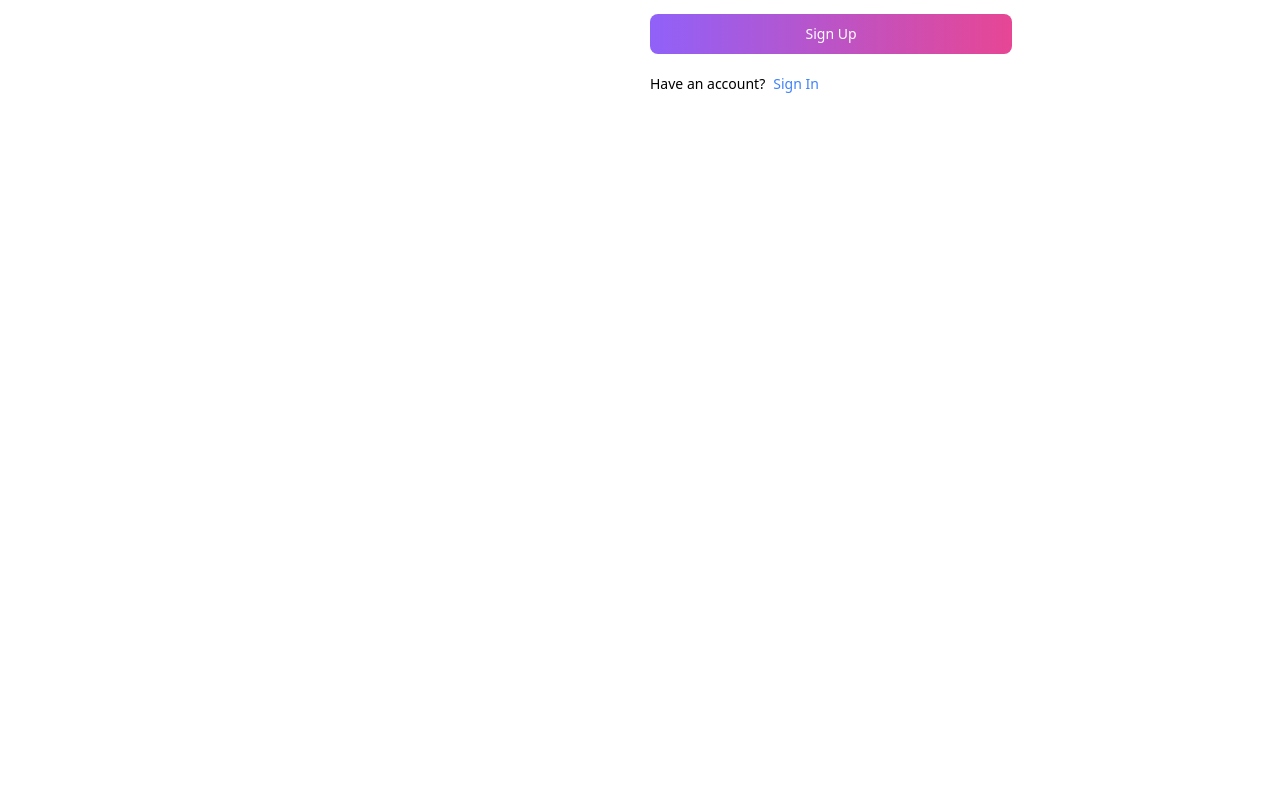
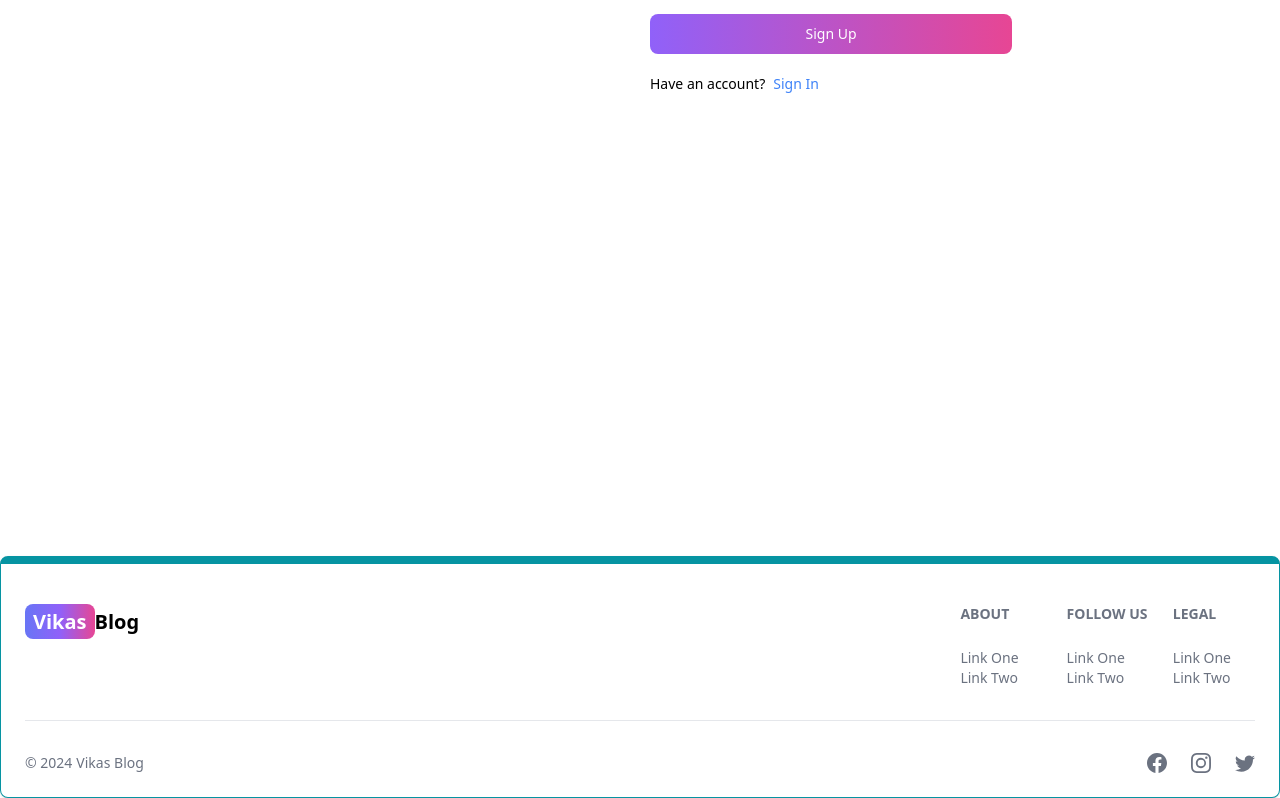
Before and after one commit to vikas-z-pinnacle/blogApp, a React (Vite) app in the folder client/: page /sign-up in a window 1280 px wide. Shown: the part 388-1186 px from the top of the page. Before the commit the page ends 944 px from the top, so only its background shows below. Built offline with nearby package versions, Linux system fonts and the light colour scheme.

Commit message:
Signup and Footer

```diff
--- a/client/src/App.jsx
+++ b/client/src/App.jsx
@@ -6,6 +6,7 @@
 import Dashboard from "./pages/Dashboard";
 import Projects from "./pages/Projects";
 import Header from "./components/Header";
+import Footer from "./components/Footer";
 
 export default function App() {
   return (
@@ -19,6 +20,7 @@
         <Route path="/dashboard" element={<Dashboard />} />
         <Route path="/projects" element={<Projects />} />
       </Routes>
+      <Footer />
     </BrowserRouter>
   )
 }
--- /dev/null
+++ b/client/src/components/Footer.jsx
@@ -0,0 +1,80 @@
+import { Footer } from "flowbite-react";
+import { Link } from "react-router-dom";
+import { BsFacebook, BsInstagram, BsTwitter } from "react-icons/bs";
+
+export default function FooterComponent() {
+    return (
+        <Footer container className="border border-t-8 border-teal-500">
+            <div className="w-full max-w-7xl mx-auto">
+                <div className="grid w-full justify-between sm:flex md:grid-cols-1">
+                    <div className="mt-5">
+                        <Link to="/" className="self-center whitespace-nowrap text-lg sm:text-xl font-semibold dark:text-white">
+                            <span className="px-2 py-1 bg-gradient-to-r from-indigo-500 via-purple-500 to-pink-500 rounded-lg text-white">Vikas</span>
+                            Blog
+                        </Link>
+                    </div>
+                    <div className="grid grid-cols-2 gap-8 mt-4 sm:grid-cols-3 sm:gap-6">
+                        <div>
+                            <Footer.Title title="About" />
+                            <Footer.LinkGroup className="flex flex-col">
+                                <Footer.Link
+                                    href="https://google.com"
+                                    target="_blank"
+                                    rel="noopener noreferrer"
+                                >Link One</Footer.Link>
+                                <Footer.Link
+                                    href="https://google.com"
+                                    target="_blank"
+                                    rel="noopener noreferrer"
+                                >Link Two</Footer.Link>
+                            </Footer.LinkGroup>
+                        </div>
+                        <div>
+                            <Footer.Title title="Follow Us" />
+                            <Footer.LinkGroup className="flex flex-col">
+                                <Footer.Link
+                                    href="https://google.com"
+                                    target="_blank"
+                                    rel="noopener noreferrer"
+                                >Link One</Footer.Link>
+                                <Footer.Link
+                                    href="https://google.com"
+                                    target="_blank"
+                                    rel="noopener noreferrer"
+                                >Link Two</Footer.Link>
+                            </Footer.LinkGroup>
+                        </div>
+                        <div>
+                            <Footer.Title title="Legal" />
+                            <Footer.LinkGroup className="flex flex-col">
+                                <Footer.Link
+                                    href="https://google.com"
+                                    target="_blank"
+                                    rel="noopener noreferrer"
+                                >Link One</Footer.Link>
+                                <Footer.Link
+                                    href="https://google.com"
+                                    target="_blank"
+                                    rel="noopener noreferrer"
+                                >Link Two</Footer.Link>
+                            </Footer.LinkGroup>
+                        </div>
+                    </div>
+                </div>
+                <Footer.Divider />
+                <div className="w-full sm:flex sm:items-center sm:justify-between">
+                    <Footer.Copyright
+                        href="#"
+                        by="Vikas Blog"
+                        year={new Date().getFullYear()}
+                    />
+                    <div className="flex gap-6 sm:mt-0 mt-4 sm:justify-center">
+                        <Footer.Icon href="#" icon={BsFacebook} />
+                        <Footer.Icon href="#" icon={BsInstagram} />
+                        <Footer.Icon href="#" icon={BsTwitter} />
+                    </div>
+                </div>
+            </div>
+        </Footer>
+    )
+}
--- a/client/src/pages/SignUp.jsx
+++ b/client/src/pages/SignUp.jsx
@@ -1,8 +1,43 @@
-import { Button, Label, TextInput } from "flowbite-react";
-import { Link } from "react-router-dom";
+import { Alert, Button, Label, Spinner, TextInput } from "flowbite-react";
+import { useState } from "react";
+import { Link, useNavigate } from "react-router-dom";
 
 
 export default function SignUp() {
+    const [formData, setFormData] = useState({});
+    const [errorMessage, setErrorMessage] = useState(null);
+    const [loading, setLoading] = useState(false);
+    const navigate = useNavigate();
+
+    const handleChange = (e) => {
+        setFormData({ ...formData, [e.target.id]: e.target.value.trim() });
+    }
+    const handleSubmit = async (e) => {
+        e.preventDefault();
+        if (!formData.username || !formData.email || !formData.password) {
+            return setErrorMessage("Please fill out all fields.");
+        }
+        try {
+            setLoading(true);
+            setErrorMessage(null);
+            const res = await fetch('/api/auth/signup', {
+                method: "POST",
+                headers: { 'Content-Type': 'application/json' },
+                body: JSON.stringify(formData)
+            });
+            const data = await res.json();
+            if (data.success === false) {
+                return setErrorMessage(data.message);
+            }
+            setLoading(false);
+            if (res.ok) {
+                navigate('/sign-in');
+            }
+        } catch (error) {
+            setLoading(false);
+            return setErrorMessage(error.message);
+        }
+    }
     return (
         <div className="min-h-screen mt-20">
             <div className="flex p-3 max-w-3xl mx-auto flex-col md:flex-row md:items-center gap-5">
@@ -16,25 +51,41 @@
                 </div>
                 {/* Right */}
                 <div className="flex-1">
-                    <form className="flex flex-col gap-4">
+                    <form className="flex flex-col gap-4" onSubmit={handleSubmit}>
                         <div>
                             <Label value="Your Username" />
-                            <TextInput type="text" placeholder="Username" id="username" />
+                            <TextInput type="text" placeholder="Username" id="username" onChange={handleChange} />
                         </div>
                         <div>
                             <Label value="Your Email" />
-                            <TextInput type="text" placeholder="Email" id="email" />
+                            <TextInput type="email" placeholder="Email" id="email" onChange={handleChange} />
                         </div>
                         <div>
                             <Label value="Your Password" />
-                            <TextInput type="text" placeholder="Password" id="password" />
+                            <TextInput type="password" placeholder="Password" id="password" onChange={handleChange} />
                         </div>
-                        <Button type="submit" gradientDuoTone="purpleToPink">Sign Up</Button>
+                        <Button type="submit" gradientDuoTone="purpleToPink" disabled={loading}>
+                            {
+                                loading ? (
+                                    <>
+                                        <Spinner size="sm" />
+                                        <span className="pl-3">Loading...</span>
+                                    </>
+                                ) : 'Sign Up'
+                            }
+                        </Button>
                     </form>
                     <div className="flex gap-2 text-sm mt-5">
                         <span>Have an account?</span>
                         <Link to="/sign-in" className="text-blue-500">Sign In</Link>
                     </div>
+                    {
+                        errorMessage && (
+                            <Alert className="mt-5" color="failure">
+                                {errorMessage}
+                            </Alert>
+                        )
+                    }
                 </div>
             </div>
         </div>
--- a/client/vite.config.js
+++ b/client/vite.config.js
@@ -3,5 +3,13 @@
 
 // https://vitejs.dev/config/
 export default defineConfig({
+  server: {
+    proxy: {
+      '/api': {
+        target: 'http://localhost:3000',
+        secure: false
+      }
+    }
+  },
   plugins: [react()],
 })
```
